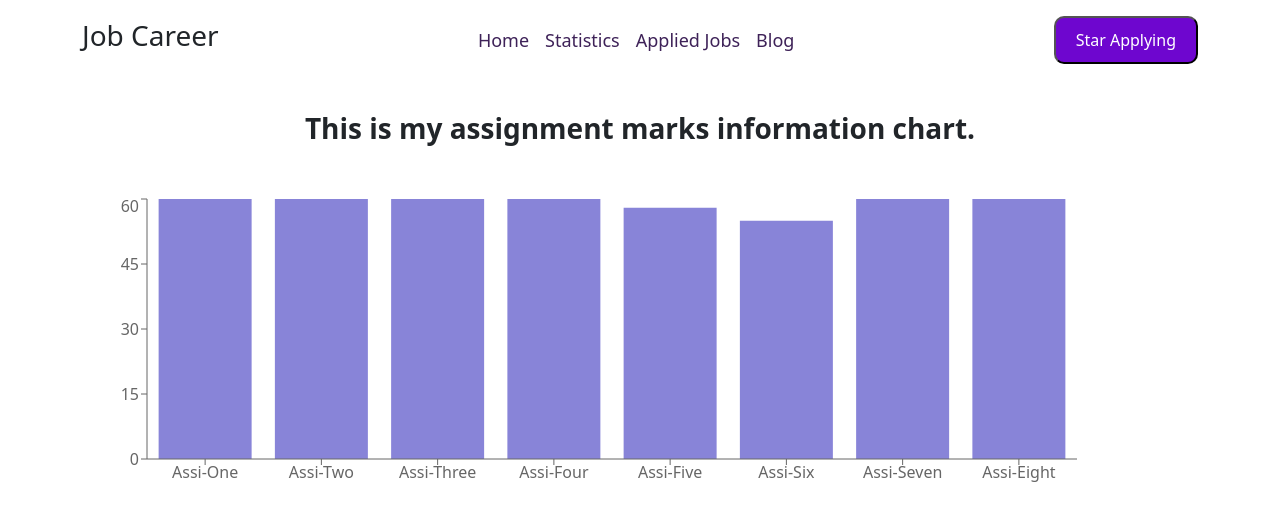
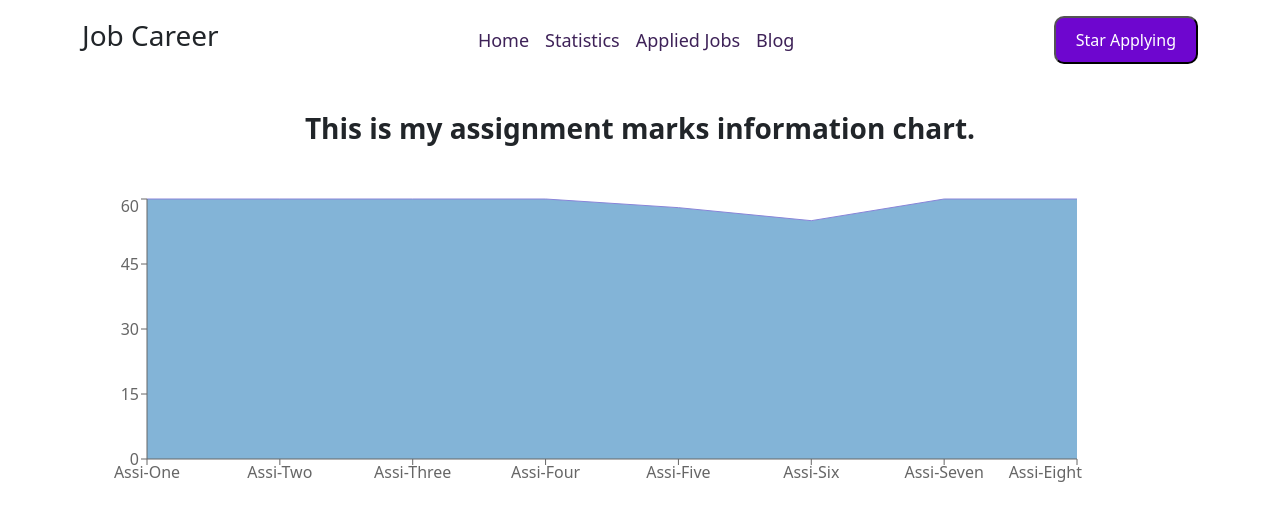
Before and after one commit to sakibhosen98/job-career-assignment-9, a React (Vite) app: page /statistics in a window 1280 px wide. Shown: the top 520 px of the page. Built offline with nearby package versions, Linux system fonts and the light colour scheme.

Commit message:
added assignment chart

```diff
--- a/src/components/Home/Home.jsx
+++ b/src/components/Home/Home.jsx
@@ -1,4 +1,4 @@
-import React, { useState } from 'react';
+import React, { useEffect, useState } from 'react';
 import Header from '../Header/Header';
 import Section from '../Section/Section';
 import { useLoaderData } from 'react-router-dom';
--- a/src/components/JobDetails/JobDetails.jsx
+++ b/src/components/JobDetails/JobDetails.jsx
@@ -15,7 +15,7 @@ const JobDetails = () => {
   }, []);
 
   const jobDetail = details.find((detail) => detail.id === jobId.id);
-  console.log(jobDetail);
+  // console.log(jobDetail);
 
   return (
     <>
--- a/src/components/Statistics/Statistics.jsx
+++ b/src/components/Statistics/Statistics.jsx
@@ -1,16 +1,5 @@
 import React, { useEffect, useState } from "react";
-import {
-  BarChart,
-  Bar,
-  Cell,
-  XAxis,
-  YAxis,
-  CartesianGrid,
-  Tooltip,
-  Legend,
-  ResponsiveContainer,
-  LineChart,
-} from "recharts";
+import { AreaChart, Area, XAxis, YAxis, CartesianGrid, Tooltip, ResponsiveContainer } from 'recharts';
 
 const Statistics = () => {
   // const [marksArray, setMarksArray] = useState();
@@ -58,16 +47,16 @@ const Statistics = () => {
   return (
     <div className="mt-5">
       <h3 className="text-center fw-bold mb-5">This is my assignment marks information chart.</h3>
-      <BarChart
+      <AreaChart
        width={1000}
        height={300}
        data={assignmentMarks}
       >
-       <Bar dataKey="number" fill="#8884d8"></Bar>
+       <Area dataKey="number" stroke="#8884d8"></Area>
        <XAxis dataKey="name" />
        <YAxis />
        <Tooltip />
-      </BarChart>
+      </AreaChart>
     </div>
   );
 };
```
